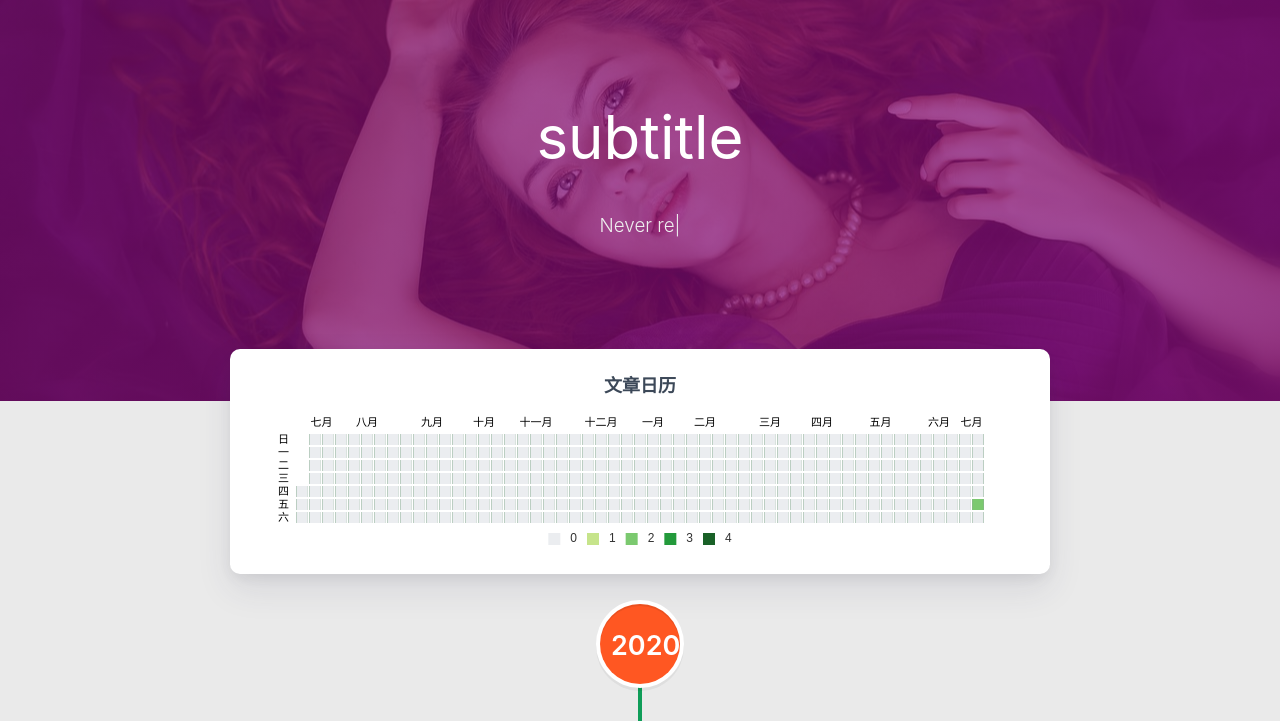
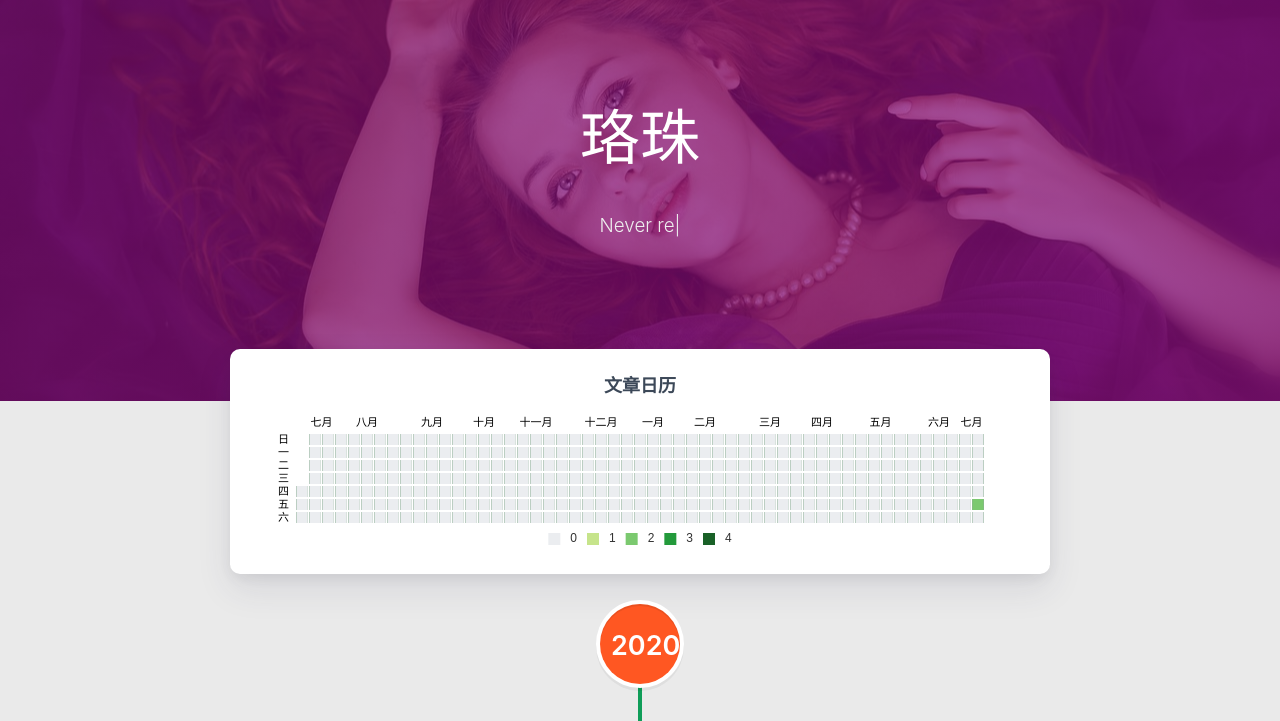
Before and after one commit to luo-weiping/luo-weiping.github.io, a plain HTML site: page archives/2020/07/index.html in a window 1280 px wide. Shown: the part 79-800 px from the top of the page. Drawn offline with nearby package versions, Linux system fonts and the light colour scheme; some packages are replaced by stand-ins of ours; a script that the page names is missing.

Commit message:
Site updated: 2020-07-11 12:23:33

```diff
--- a/archives/2020/07/index.html
+++ b/archives/2020/07/index.html
@@ -648,7 +648,7 @@
         <div class="brand">
             <div class="title center-align">
 
-                    subtitle
+                珞珠
 
             </div>
 
```
Also changed, not shown: archives/2020/index.html (+1 -1 lines), archives/index.html (+1 -1 lines), categories/index.html (+1 -1 lines), index.html (+1 -1 lines).
